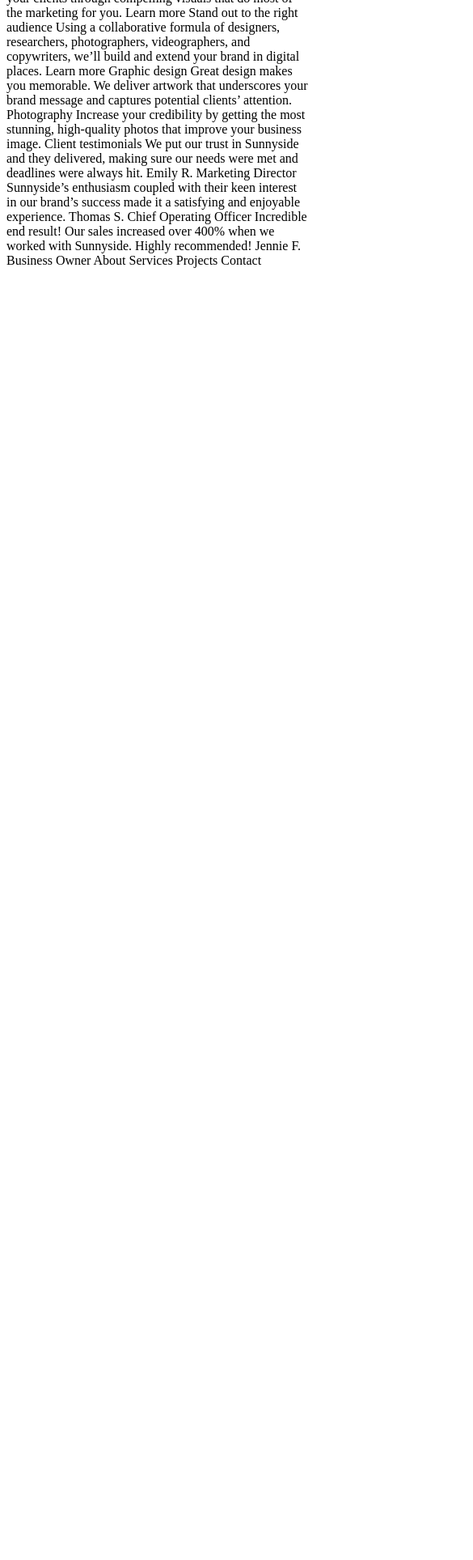
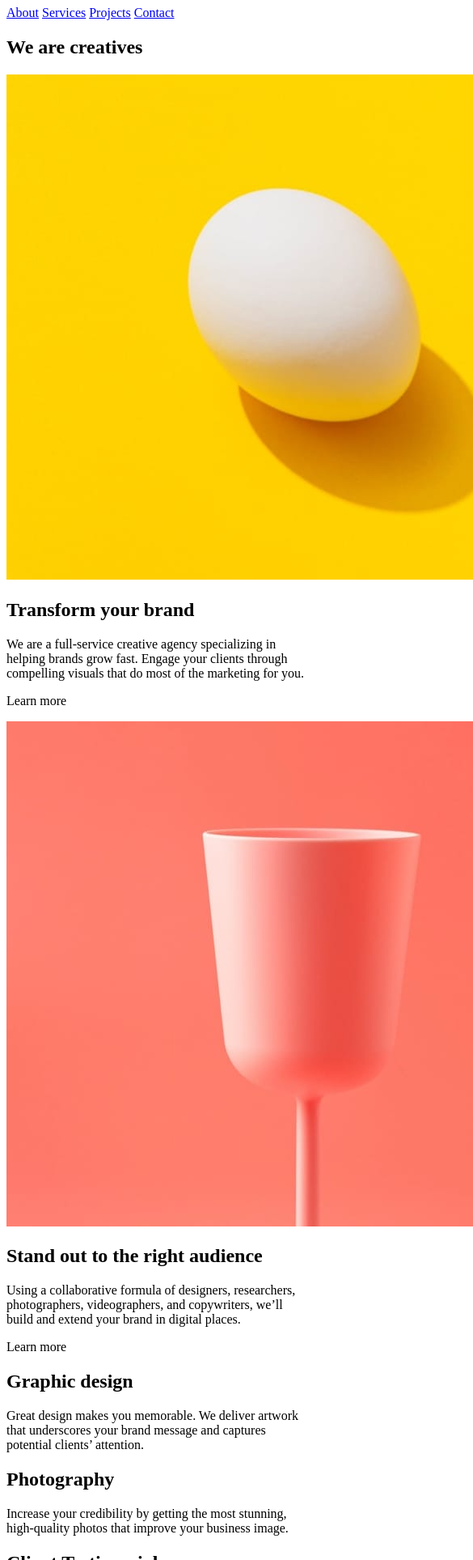
Before and after one commit to abhi-j0407/sunnyside-agency-landing, a plain HTML site: page index.html in a window 390 px wide. Shown: the part 73-2000 px from the top of the page at 81% size, 585 px wide, since content can reach past the window. Before the commit the page ends 844 px from the top, so only its background shows below. Drawn offline with Linux system fonts and the light colour scheme.

Commit message:
HTML added

```diff
--- a/index.html
+++ b/index.html
@@ -1,57 +1,101 @@
 <!DOCTYPE html>
 <html lang="en">
+
 <head>
   <meta charset="UTF-8">
-  <meta name="viewport" content="width=device-width, initial-scale=1.0"> <!-- displays site properly based on user's device -->
+  <meta name="viewport" content="width=device-width, initial-scale=1.0">
+  <!-- displays site properly based on user's device -->
 
   <link rel="icon" type="image/png" sizes="32x32" href="./images/favicon-32x32.png">
 
   <title>Sunnyside agency</title>
 </head>
+
 <body>
-  About
-  Services
-  Projects
-  Contact
+  <header id="header">
+    <a><h1 class="logo">sunnyside</h1></a>
+    <nav class="flex">
+      <a href="#">About</a>
+      <a href="#">Services</a>
+      <a href="#">Projects</a>
+      <a href="#" class="btn">Contact</a>
+    </nav>
+  </header>
 
-  We are creatives
+  <main class="main">
+    <section id="home">
+      <h2 class="title">We are creatives</h2>
+    </section>
+    <section id="transform">
+      <img src="/images/mobile/image-transform.jpg" alt="transform-image">
+      <h2 class="title">Transform your brand</h2>
+      <p>We are a full-service creative agency specializing in helping brands grow fast.
+        Engage your clients through compelling visuals that do most of the marketing for you.</p>
 
-  Transform your brand
+      <p>Learn more</p>
+    </section>
+    <section id="stand-out">
+      <img src="/images/mobile/image-stand-out.jpg" alt="stand-out-image">
+      <h2 class="title">Stand out to the right audience</h2>
+      <p>Using a collaborative formula of designers, researchers, photographers, videographers, and copywriters, we’ll build
+        and extend your brand in digital places.</p>
 
-  We are a full-service creative agency specializing in helping brands grow fast.
-  Engage your clients through compelling visuals that do most of the marketing for you.
+      <p>Learn more</p>
+    </section>
+    <section id="graphic-photo">
+      <article id="graphic-design">
+        <h2 class="title">Graphic design</h2>
+        <p>Great design makes you memorable. We deliver artwork that underscores your brand message and captures potential
+          clients’ attention.</p>
+      </article>
+      <article id="photography">
+        <h2 class="title">Photography</h2>
+        <p>Increase your credibility by getting the most stunning, high-quality photos that improve your business image.</p>
+      </article>
+    </section>
+    <section id="testimonials">
+      <h2 class="title">Client Testimonials</h2>
+      <div class="testimonial-card">
+        <img src="/images/image-emily.jpg" alt="Emily R." class="testimonial-avatar">
+        <p class="testimonial-data">We put our trust in Sunnyside and they delivered, making sure our needs were met and deadlines were always hit.</p>
+        <p class="testimonial-user"><span class="user-name">Emily R.</span>Marketing Director</p>
+      </div>
+      <div class="testimonial-card">
+        <img src="/images/image-thomas.jpg" alt="Thomas S." class="testimonial-avatar">
+        <p class="testimonial-data">Sunnyside’s enthusiasm coupled with their keen interest in our brand’s success made it a satisfying and enjoyable
+          experience.</p>
+        <p class="testimonial-user"><span class="user-name">Thomas S.</span>Chief Operating Officer</p>
+      </div>
+      <div class="testimonial-card">
+        <img src="/images/image-jennie.jpg" alt="Jennie F." class="testimonial-avatar">
+        <p class="testimonial-data">Incredible end result! Our sales increased over 400% when we worked with Sunnyside. Highly recommended!</p>
+        <p class="testimonial-user"><span class="user-name">Jennie F.</span>Business Owner</p>
+      </div>
+    </section>
+    <section id="gallery">
+      <img src="/images/mobile/image-gallery-milkbottles.jpg" alt="milkbottles">
+      <img src="/images/mobile/image-gallery-orange.jpg" alt="orange">
+      <img src="/images/mobile/image-gallery-cone.jpg" alt="cone">
+      <img src="/images/mobile/image-gallery-sugar-cubes.jpg" alt="sugarcubes">
+    </section>
+  </main>
 
-  Learn more
+  <footer id="footer">
+    <a><h1 class="logo">sunnyside</h1></a>
+    <div class="footer-links">
+      <a href="#">About</a>
+      <a href="#">Services</a>
+      <a href="#">Projects</a>
+    </div>
 
-  Stand out to the right audience
+    <div class="social-links">
+      <a href="#">Facebook</a>
+      <a href="#">Instagram</a>
+      <a href="#">Twitter</a>
+      <a href="#">Pinterest</a>
+    </div>
+  </footer>
 
-  Using a collaborative formula of designers, researchers, photographers, videographers, and copywriters, we’ll build and extend your brand in digital places.
+</body>
 
-  Learn more
-
-  Graphic design
-  Great design makes you memorable. We deliver artwork that underscores your brand message and captures potential clients’ attention.
-
-  Photography
-  Increase your credibility by getting the most stunning, high-quality photos that improve your business image.
-
-  Client testimonials
-
-  We put our trust in Sunnyside and they delivered, making sure our needs were met and deadlines were always hit.
-  Emily R.
-  Marketing Director
-
-  Sunnyside’s enthusiasm coupled with their keen interest in our brand’s success made it a satisfying and enjoyable experience.
-  Thomas S.
-  Chief Operating Officer
-
-  Incredible end result! Our sales increased over 400% when we worked with Sunnyside. Highly recommended!
-  Jennie F.
-  Business Owner
-
-  About
-  Services
-  Projects
-  Contact
-</body>
 </html>
```
